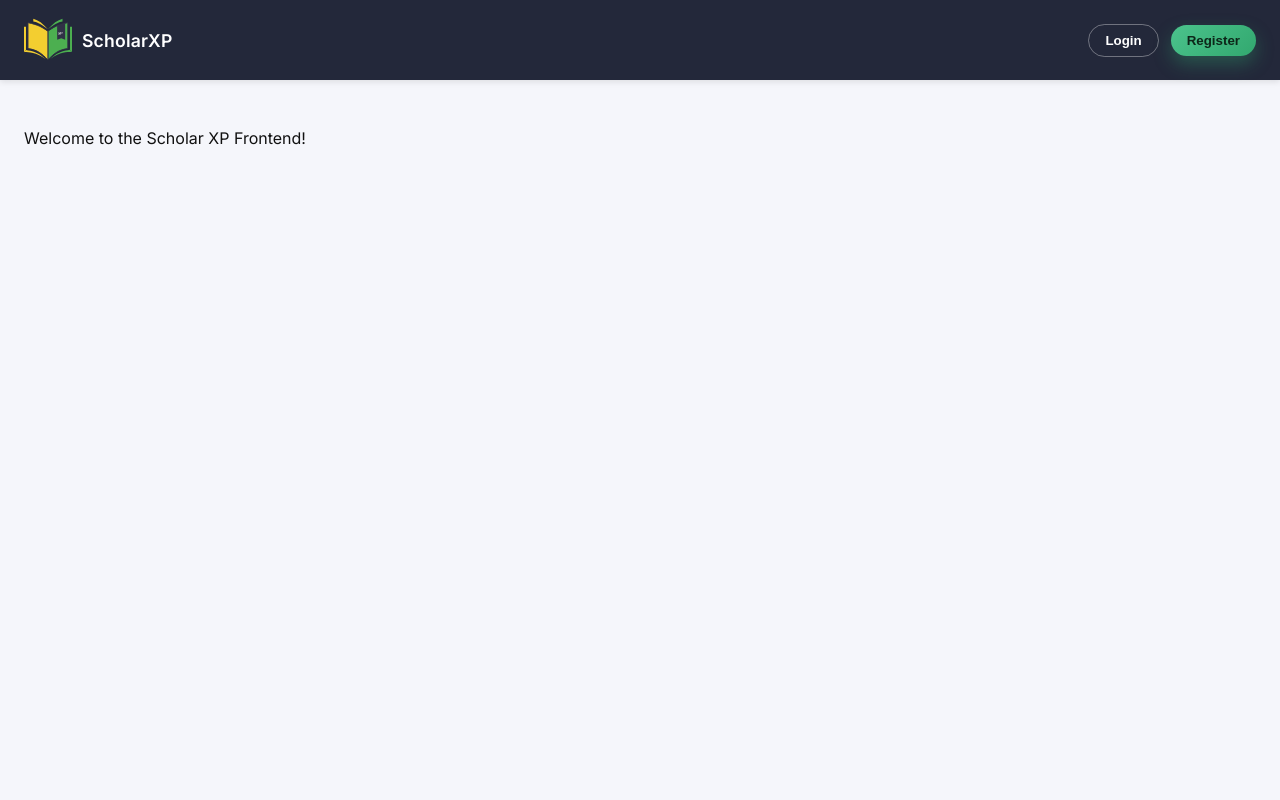
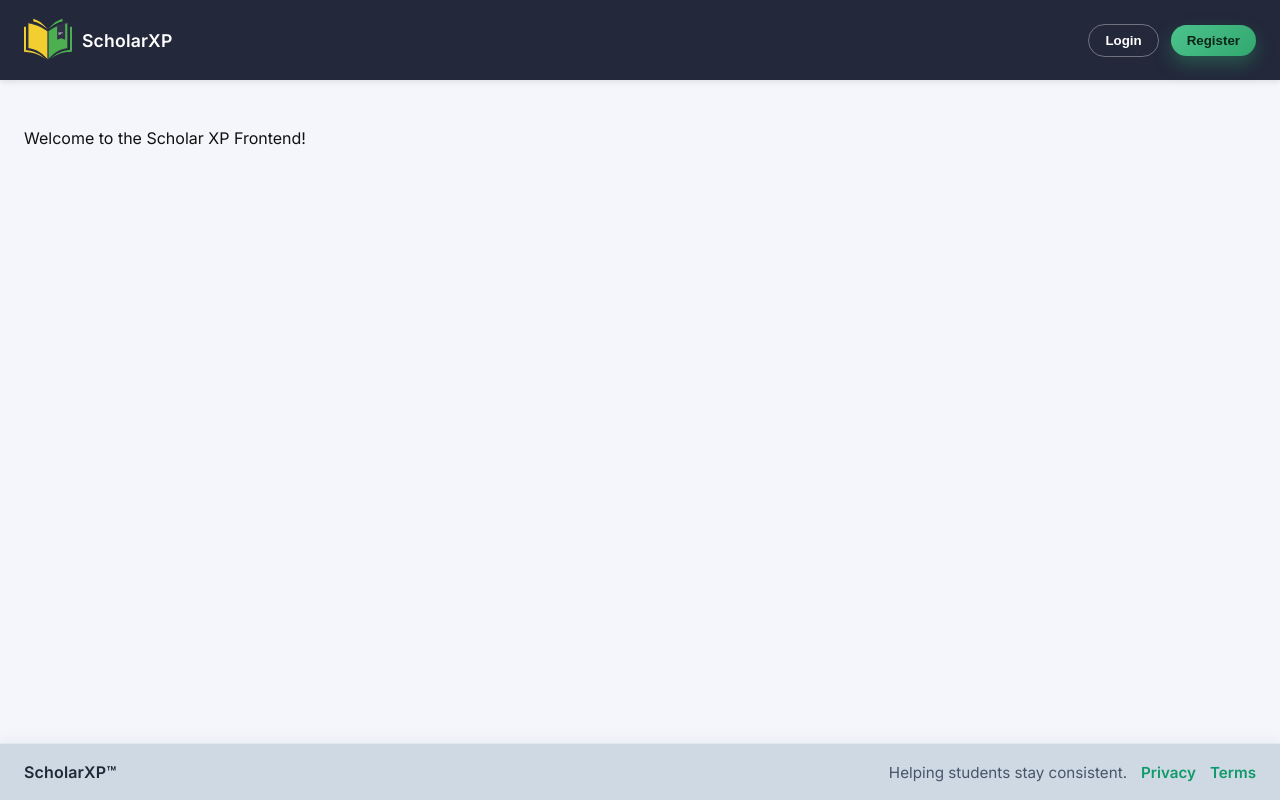
Before and after one commit to JoseSilva1997/scholarxp, a React app in the folder apps/frontend/: page / in a window 1280 px wide. Built offline with nearby package versions, Linux system fonts and the light colour scheme; the HTML template or start-up script is replaced by a standard one.

Commit message:
Added a website footer

```diff
--- a/apps/frontend/src/App.css
+++ b/apps/frontend/src/App.css
@@ -9,8 +9,11 @@
 .App {
   min-height: 100vh;
   background: #f5f6fb;
+  display: flex;
+  flex-direction: column;
 }
 
 .App__content {
   padding: 32px 24px;
+  flex: 1;
 }
--- a/apps/frontend/src/App.tsx
+++ b/apps/frontend/src/App.tsx
@@ -1,5 +1,6 @@
 import './App.css';
 import Header from './components/Header';
+import Footer from './components/Footer';
 
 export default function App() {
   return (
@@ -8,6 +9,7 @@ export default function App() {
       <main className="App__content">
         <p>Welcome to the Scholar XP Frontend!</p>
       </main>
+      <Footer />
     </div>
   );
 }
--- /dev/null
+++ b/apps/frontend/src/components/Footer.module.css
@@ -0,0 +1,45 @@
+.footer {
+  margin-top: 32px;
+  padding: 18px 24px;
+  background: #cfd9e4;
+  color: #1f2937;
+  border-top: 1px solid #e2e8f0;
+  display: flex;
+  align-items: center;
+  justify-content: space-between;
+  gap: 16px;
+  box-shadow: 0 -4px 14px rgba(15, 23, 42, 0.04);
+}
+
+.brand {
+  font-weight: 700;
+  letter-spacing: 0.01em;
+}
+
+.meta {
+  display: flex;
+  gap: 14px;
+  font-size: 0.95rem;
+  color: #475569;
+}
+
+.link {
+  color: #0f9a6a;
+  text-decoration: none;
+  font-weight: 600;
+}
+
+.link:hover {
+  text-decoration: underline;
+}
+
+@media (max-width: 640px) {
+  .footer {
+    flex-direction: column;
+    align-items: flex-start;
+  }
+
+  .meta {
+    flex-wrap: wrap;
+  }
+}
--- /dev/null
+++ b/apps/frontend/src/components/Footer.tsx
@@ -0,0 +1,18 @@
+import styles from './Footer.module.css';
+
+export default function Footer() {
+  return (
+    <footer className={styles.footer}>
+      <span className={styles.brand}>ScholarXP™</span>
+      <div className={styles.meta}>
+        <span>Helping students stay consistent.</span>
+        <a className={styles.link} href="#" aria-label="Read the privacy policy">
+          Privacy
+        </a>
+        <a className={styles.link} href="#" aria-label="View terms of service">
+          Terms
+        </a>
+      </div>
+    </footer>
+  );
+}
--- a/apps/frontend/src/components/Header.css
+++ b/apps/frontend/src/components/Header.module.css
@@ -1,4 +1,4 @@
-.sx-header {
+.header {
   display: flex;
   align-items: center;
   justify-content: space-between;
@@ -9,40 +9,40 @@
   gap: 24px;
 }
 
-.sx-header__brand {
+.brand {
   display: inline-flex;
   align-items: center;
   gap: 10px;
   min-width: 0;
 }
 
-.sx-header__logo {
+.logo {
   width: 48px;
   height: 48px;
   flex-shrink: 0;
 }
 
-.sx-header__wordmark {
+.wordmark {
   font-size: 1.1rem;
   font-weight: 600;
   letter-spacing: 0.01em;
   white-space: nowrap;
 }
 
-.sx-header__nav {
+.nav {
   flex: 1;
   display: flex;
   justify-content: center;
   gap: 18px;
 }
 
-.sx-header__actions {
+.actions {
   display: inline-flex;
   align-items: center;
   gap: 12px;
 }
 
-.sx-btn {
+.btn {
   border: none;
   border-radius: 18px;
   padding: 8px 16px;
@@ -51,47 +51,47 @@
   transition: transform 120ms ease, box-shadow 120ms ease, background-color 120ms ease;
 }
 
-.sx-btn:focus-visible {
+.btn:focus-visible {
   outline: 2px solid #f7d14c;
   outline-offset: 2px;
 }
 
-.sx-btn--ghost {
+.btnGhost {
   background: transparent;
   color: #ffffff;
   border: 1px solid rgba(255, 255, 255, 0.35);
 }
 
-.sx-btn--ghost:hover {
+.btnGhost:hover {
   transform: translateY(-1px);
   box-shadow: 0 4px 10px rgba(0, 0, 0, 0.12);
   border-color: rgba(255, 255, 255, 0.55);
 }
 
-.sx-btn--primary {
+.btnPrimary {
   background: linear-gradient(135deg, #4bc38c, #32a86f);
   color: #0d2619;
   box-shadow: 0 8px 18px rgba(50, 168, 111, 0.35);
 }
 
-.sx-btn--primary:hover {
+.btnPrimary:hover {
   transform: translateY(-1px);
   box-shadow: 0 10px 22px rgba(50, 168, 111, 0.4);
 }
 
 @media (max-width: 720px) {
-  .sx-header {
+  .header {
     flex-wrap: wrap;
     gap: 12px;
   }
 
-  .sx-header__nav {
+  .nav {
     order: 3;
     width: 100%;
     justify-content: flex-start;
   }
 
-  .sx-header__actions {
+  .actions {
     margin-left: auto;
   }
 }
--- a/apps/frontend/src/components/Header.tsx
+++ b/apps/frontend/src/components/Header.tsx
@@ -1,23 +1,23 @@
 import logo from '../assets/logo.svg';
-import './Header.css';
+import styles from './Header.module.css';
 
 export default function Header() {
   return (
-    <header className="sx-header">
-      <div className="sx-header__brand">
-        <img src={logo} alt="ScholarXP logo" className="sx-header__logo" />
-        <span className="sx-header__wordmark">ScholarXP</span>
+    <header className={styles.header}>
+      <div className={styles.brand}>
+        <img src={logo} alt="ScholarXP logo" className={styles.logo} />
+        <span className={styles.wordmark}>ScholarXP</span>
       </div>
 
-      <nav className="sx-header__nav" aria-label="Primary navigation">
+      <nav className={styles.nav} aria-label="Primary navigation">
         {/* Navigation links will be added here as pages are introduced. */}
       </nav>
 
-      <div className="sx-header__actions">
-        <button className="sx-btn sx-btn--ghost" type="button">
+      <div className={styles.actions}>
+        <button className={`${styles.btn} ${styles.btnGhost}`} type="button">
           Login
         </button>
-        <button className="sx-btn sx-btn--primary" type="button">
+        <button className={`${styles.btn} ${styles.btnPrimary}`} type="button">
           Register
         </button>
       </div>
```
Also changed, not shown: 1 other file (tests, documents, lock files or other folders).
